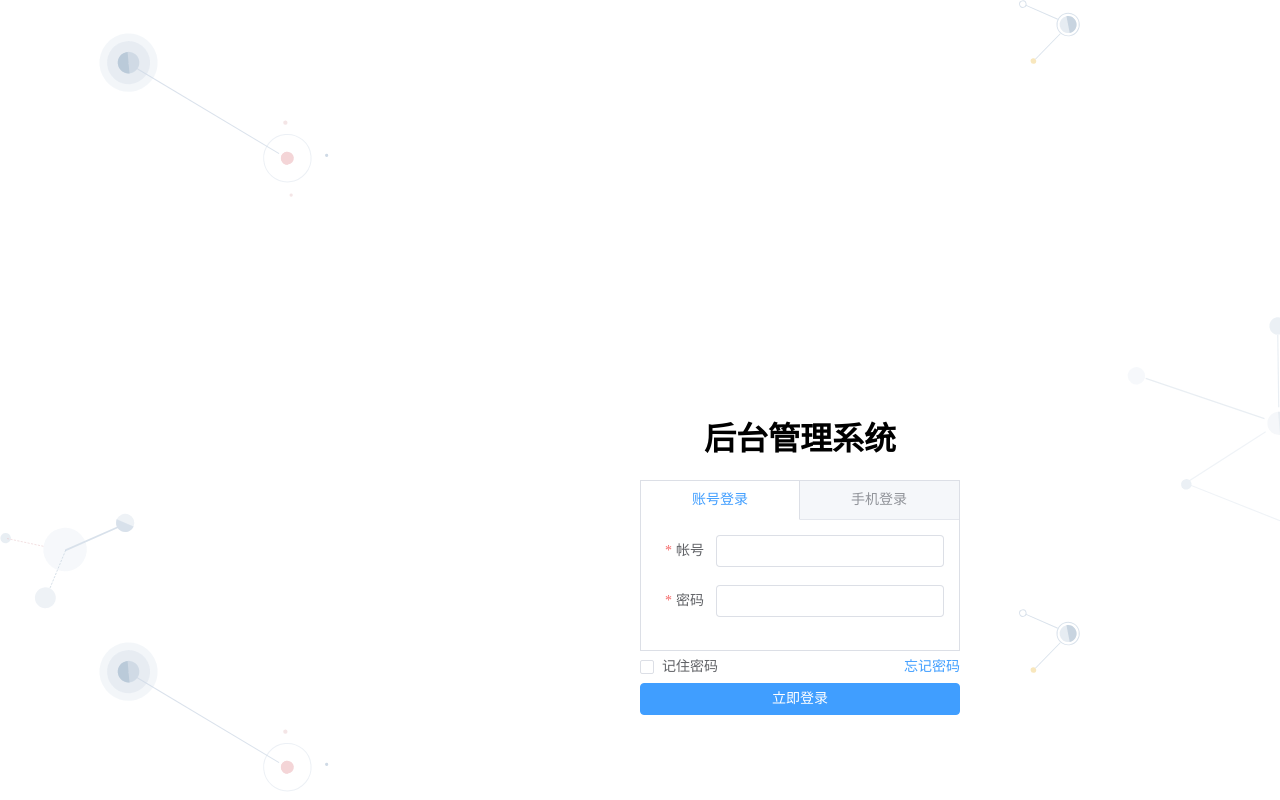
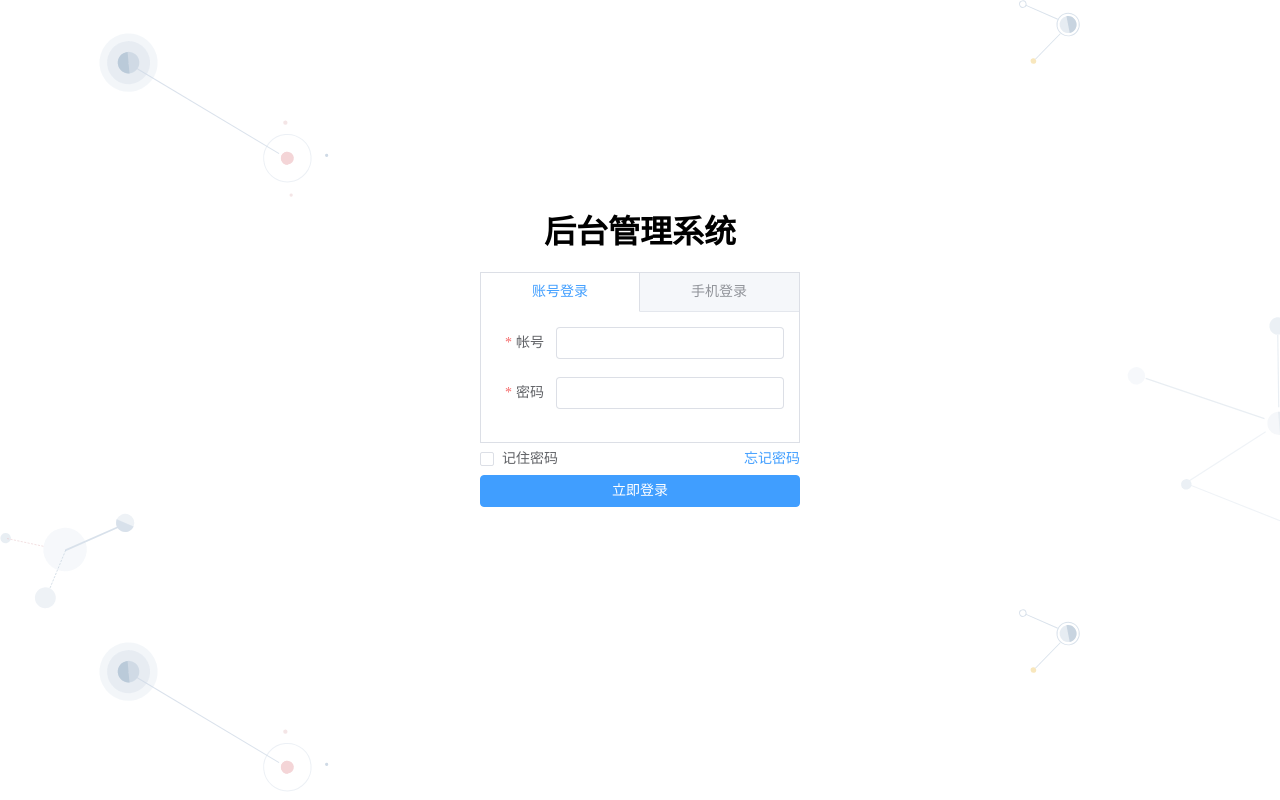
Before and after one commit to dribble-njr/vue3-ts-cms, a Vue app: page /#/login in a window 1280 px wide. Built offline with nearby package versions, Linux system fonts and the light colour scheme; no server answers.

Commit message:
feat(login): add login

```diff
--- a/src/main.ts
+++ b/src/main.ts
@@ -12,65 +12,4 @@ import App from './App.vue'
 import router from '@/router'
 import pinia from '@/store'
 
-import request from './service'
-
-interface DataType {
-  data: any
-  returnCode: string
-  success: boolean
-}
-
-const getData = () => {
-  console.log(1)
-  return request.request<DataType>({
-    url: '/home/multidata',
-    interceptors: {
-      requestInterceptor: (config) => {
-        const token = '接口'
-        if (token && config.headers) {
-          config.headers.Authorization = token
-        }
-        return config
-      }
-    }
-  })
-}
-
-getData()
-  .then((res) => {
-    console.log(res)
-  })
-  .catch((err) => {
-    console.log(err)
-  })
-// setTimeout(() => {
-//   getData()
-//     .then((res) => {
-//       console.log(res)
-//     })
-//     .catch((err) => {
-//       console.log(err)
-//     })
-// }, 200)
-// setTimeout(() => {
-//   getData()
-//     .then((res) => {
-//       console.log(res)
-//     })
-//     .catch((err) => {
-//       console.log(err)
-//     })
-// }, 400)
-
-// getData()
-//   .then((res) => {
-//     console.log(res)
-//   })
-//   .catch((err) => {
-//     console.log(err)
-//   })
-// setTimeout(() => {
-//   request.cancelRequest(config)
-// }, 100)
-
 createApp(App).use(router).use(pinia).mount('#app')
--- /dev/null
+++ b/src/service/api/login.ts
@@ -0,0 +1,17 @@
+import request from '../index'
+
+interface Account {
+  name: string
+  password: string
+}
+
+enum LoginAPI {
+  accountLogin = '/login'
+}
+
+export function accountLoginRequest(account: Account) {
+  return request.post({
+    url: LoginAPI.accountLogin,
+    data: account
+  })
+}
--- a/src/service/request/config.ts
+++ b/src/service/request/config.ts
@@ -2,11 +2,11 @@ let BASE_URL = ''
 const TIME_OUT = 10000
 
 if (process.env.NODE_ENV === 'development') {
-  BASE_URL = 'http://123.207.32.32:8000'
+  BASE_URL = 'http://152.136.185.210:5000'
 } else if (process.env.NODE_ENV === 'production') {
-  BASE_URL = 'http://123.207.32.32:8001'
+  BASE_URL = 'http://152.136.185.210:5001'
 } else {
-  BASE_URL = 'http://123.207.32.32:8002'
+  BASE_URL = 'http://152.136.185.210:5002'
 }
 
 export { BASE_URL, TIME_OUT }
--- /dev/null
+++ b/src/utils/cache.ts
@@ -0,0 +1,50 @@
+interface DataType {
+  value: any
+  time: number
+  expire: number
+}
+
+class LocalCache {
+  setCache(key: string, value: any, expire: number = 24 * 60 * 60) {
+    expire = expire * 1000
+
+    const data: DataType = {
+      value,
+      time: Date.now(),
+      expire
+    }
+
+    window.localStorage.setItem(key, JSON.stringify(data))
+  }
+
+  getCache(key: string) {
+    let data: DataType
+
+    if (window.localStorage.getItem(key)) {
+      data = JSON.parse(window.localStorage.getItem(key) as string)
+    } else {
+      return null
+    }
+
+    const nowTime = Date.now()
+    if (data.expire < nowTime - data.time) {
+      // 过期直接删除
+      this.deleteCache(key)
+      return null
+    } else {
+      // 未过期使用则自动续期
+      this.setCache(key, data.value)
+      return data.value
+    }
+  }
+
+  deleteCache(key: string) {
+    window.localStorage.removeItem(key)
+  }
+
+  clearCache() {
+    window.localStorage.clear()
+  }
+}
+
+export default new LocalCache()
--- a/src/views/login/LoginComponent.vue
+++ b/src/views/login/LoginComponent.vue
@@ -1,6 +1,6 @@
 <template>
   <div class="login">
-    <login-panel class="children"></login-panel>
+    <login-panel></login-panel>
   </div>
 </template>
 
@@ -10,21 +10,11 @@ import LoginPanel from './components/LoginPanel.vue'
 
 <style scoped lang="less">
 .login {
-  // display: flex;
-  // justify-content: center;
-  // align-items: center;
+  display: flex;
+  justify-content: center;
+  align-items: center;
   height: 100%;
   width: 100%;
   background: url('../../assets/img/login-bg.svg');
-  position: relative;
-}
-
-.children {
-  position: absolute;
-  top: 50%;
-  left: 50%;
-  // bottom: 0;
-  // right: 0;
-  margin: auto;
 }
 </style>
--- a/src/views/login/components/LoginAccount.vue
+++ b/src/views/login/components/LoginAccount.vue
@@ -6,21 +6,23 @@
       </el-form-item>
 
       <el-form-item label="密码" prop="password">
-        <el-input v-model="account.password" type="password" />
+        <el-input v-model="account.password" type="password" show-password />
       </el-form-item>
     </el-form>
   </div>
 </template>
 
 <script setup lang="ts">
-import { reactive, ref, defineExpose } from 'vue'
+import { reactive, ref } from 'vue'
 import { ElForm } from 'element-plus'
+import localCache from '@/utils/cache'
+import { accountLoginRequest } from '@/service/api/login'
 
 const formRef = ref<InstanceType<typeof ElForm> | null>(null)
 
 const account = reactive({
-  name: '',
-  password: ''
+  name: localCache.getCache('name') ?? '',
+  password: localCache.getCache('password') ?? ''
 })
 
 const rules = {
@@ -42,10 +44,21 @@ const rules = {
   ]
 }
 
-const login = () => {
-  formRef.value?.validate((isValid: boolean) => {
+const login = (isKeepPassword: boolean) => {
+  formRef.value?.validate(async (isValid: boolean) => {
     if (isValid) {
-      console.log('登录')
+      // 1. 判断记住密码
+      if (isKeepPassword) {
+        localCache.setCache('name', account.name)
+        localCache.setCache('password', account.password)
+      } else {
+        localCache.deleteCache('name')
+        localCache.deleteCache('password')
+      }
+
+      // 2. 登录验证
+      const res = await accountLoginRequest(account)
+      console.log(res)
     }
   })
 }
--- a/src/views/login/components/LoginPanel.vue
+++ b/src/views/login/components/LoginPanel.vue
@@ -2,19 +2,19 @@
   <div class="login-panel">
     <h1 class="title">后台管理系统</h1>
 
-    <el-tabs type="border-card" stretch>
-      <el-tab-pane label="User">
+    <el-tabs type="border-card" stretch v-model="currentTab">
+      <el-tab-pane label="User" name="account">
         <template #label>
           <span>账号登录</span>
         </template>
         <login-account ref="accountRef"></login-account>
       </el-tab-pane>
 
-      <el-tab-pane label="Config">
+      <el-tab-pane label="Config" name="phone">
         <template #label>
           <span>手机登录</span>
         </template>
-        <login-phone></login-phone>
+        <login-phone ref="phoneRef"></login-phone>
       </el-tab-pane>
     </el-tabs>
 
@@ -35,17 +35,23 @@ import { ref } from 'vue'
 import LoginAccount from './LoginAccount.vue'
 import LoginPhone from './LoginPhone.vue'
 
+const currentTab = ref('account')
 const isKeepPassword = ref(false)
 const accountRef = ref<InstanceType<typeof LoginAccount> | null>(null)
+const phoneRef = ref<InstanceType<typeof LoginPhone> | null>(null)
 
 const login = () => {
-  accountRef.value?.login()
+  if (currentTab.value === 'account') {
+    accountRef.value?.login(isKeepPassword.value)
+  } else {
+    phoneRef.value?.login()
+  }
 }
 </script>
 
 <style lang="less" scoped>
 .login-panel {
-  // margin-top: -200px;
+  margin-top: -100px;
   width: 320px;
 
   .title {
--- a/src/views/login/components/LoginPhone.vue
+++ b/src/views/login/components/LoginPhone.vue
@@ -22,6 +22,14 @@ const phone = reactive({
   num: '',
   code: ''
 })
+
+const login = () => {
+  console.log('手机登录')
+}
+
+defineExpose({
+  login
+})
 </script>
 
 <style lang="less" scoped>
--- a/vue.config.js
+++ b/vue.config.js
@@ -5,6 +5,18 @@ const { ElementPlusResolver } = require('unplugin-vue-components/resolvers')
 
 module.exports = defineConfig({
   transpileDependencies: true,
+  devServer: {
+    proxy: {
+      '/api': {
+        target: 'http://152.136.185.210:5000',
+        pathRewrite: {
+          '^/api': ''
+        },
+        secure: false,
+        changeOrigin: true
+      }
+    }
+  },
   configureWebpack: {
     resolve: {
       alias: {
```
Also changed, not shown: .eslintrc.js.
